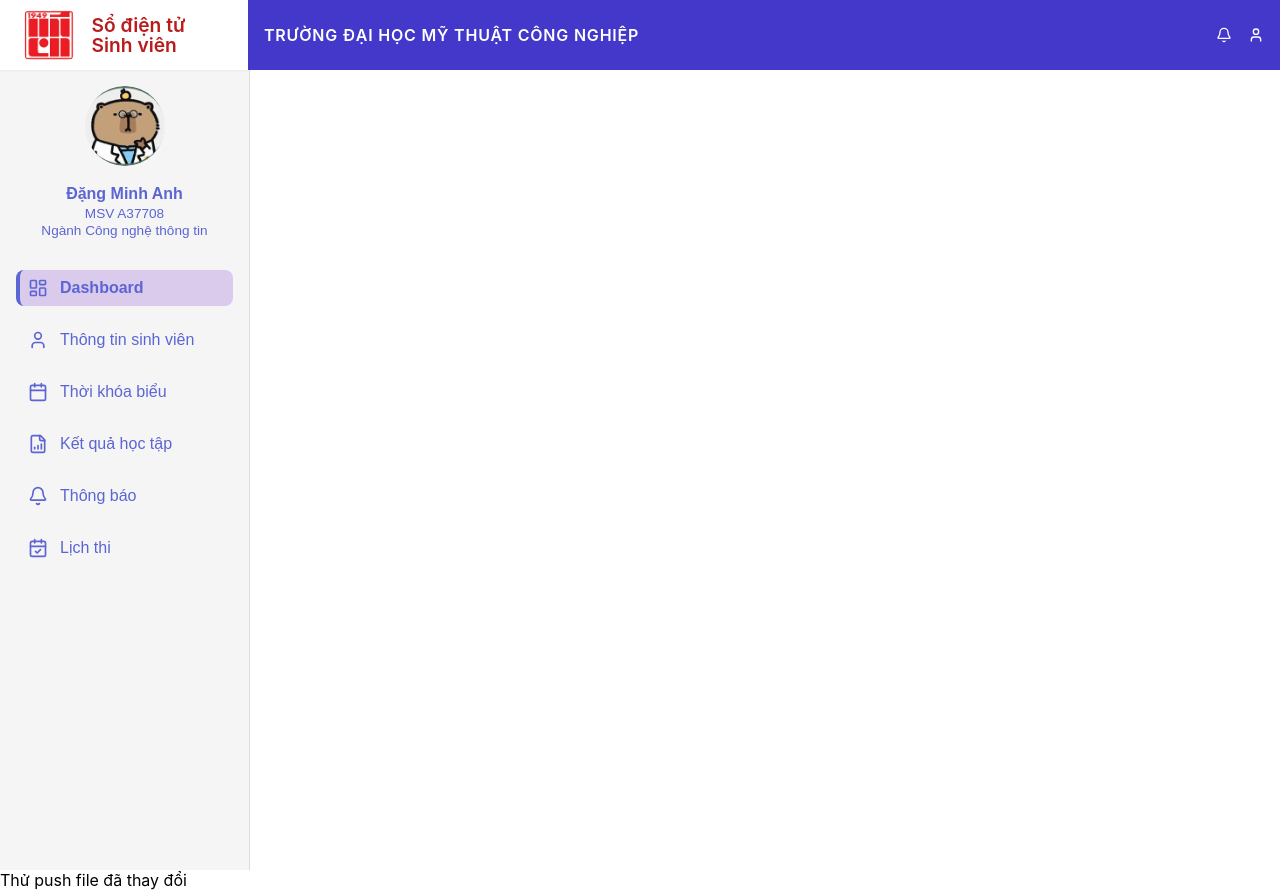
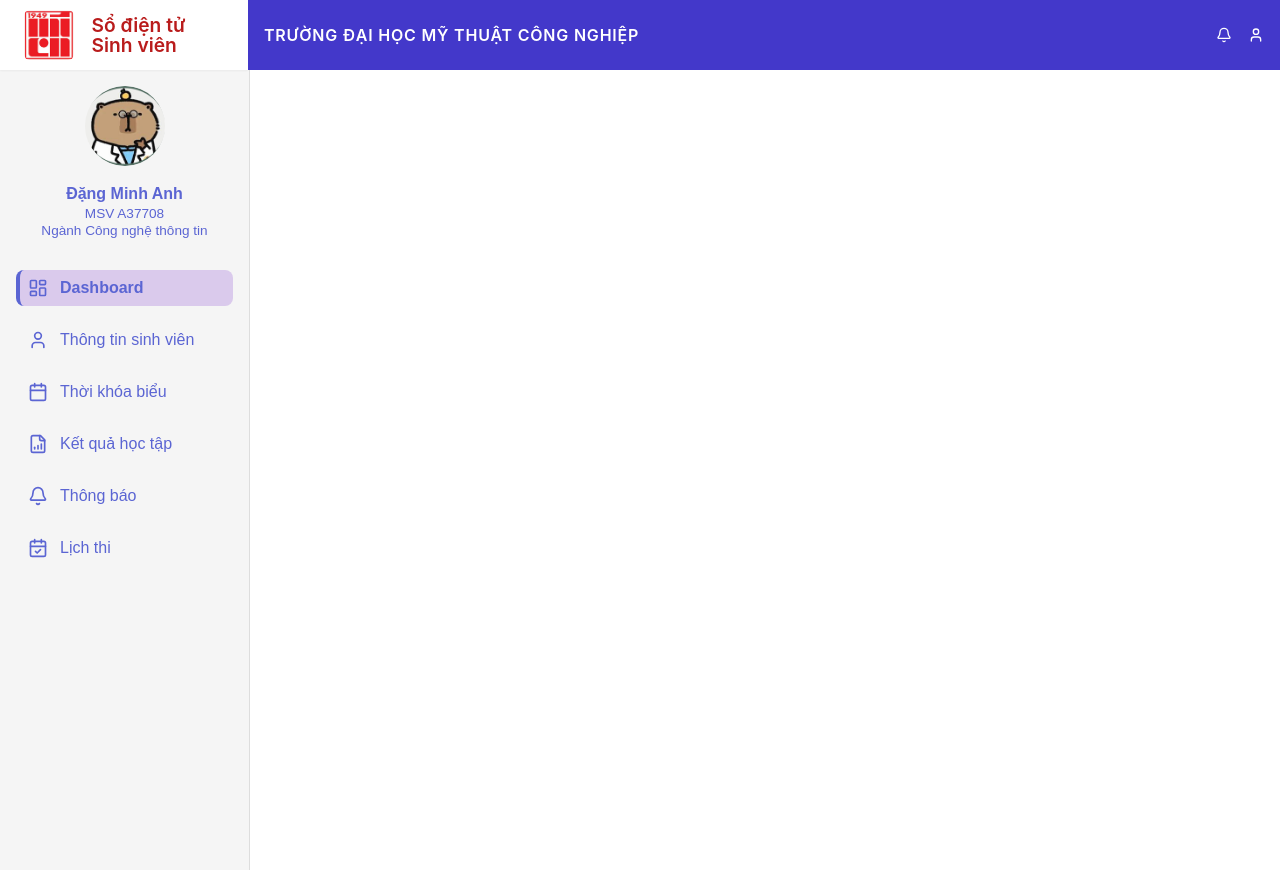
Before and after one commit to hanguyen117/so-dien-tu-uad, a React (Create React App) app in the folder sodientuuad/: page / in a window 1280 px wide. Built offline with nearby package versions, Linux system fonts and the light colour scheme.

Commit message:
Refine git tracking to only include sodientuuad

```diff
--- a/sodientuuad/src/App.js
+++ b/sodientuuad/src/App.js
@@ -2,10 +2,7 @@
 import Homepage from "./pages/homepage";
 function App() {
   return (
-    <>
       <Homepage />
-      <div>Thử push file đã thay đổi</div>
-    </>
   );
 }
 
```
Also changed, not shown: sodientuuad/src/Thu.txt (deleted), 1 other file (tests, documents, lock files or other folders).
